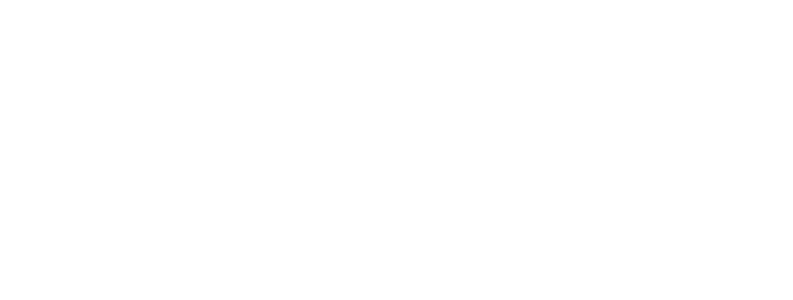
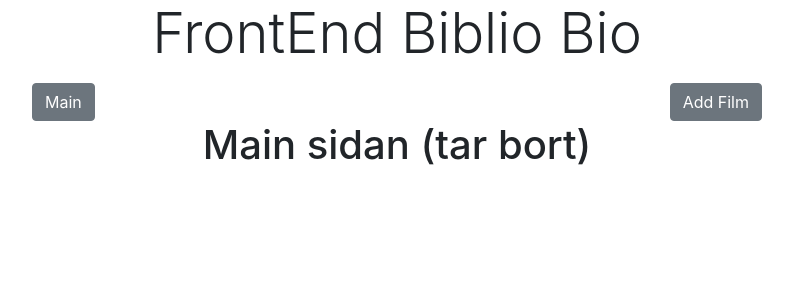
Before and after one commit to rsorianosanchis/mandatory-advanced-js2, a React (Create React App) app: page / in a window 1280 px wide. Shown: the top 300 px of the page, without its empty margins (243-1036 px from the left). Built offline with nearby package versions, Linux system fonts and the light colour scheme; no server answers.

Commit message:
v. 04/04/2019 --13:50 in process

```diff
--- a/src/App.js
+++ b/src/App.js
@@ -1,18 +1,48 @@
 import React, { Component } from 'react';
 import {Switch,Route} from 'react-router-dom';
-import 'bulma/css/bulma.css';
-import './App.css';
+//import 'bulma/css/bulma.css';
+import axios from 'axios';
 //
-import {Title} from './labbComponents/title.js';
+import {Header} from './labbComponents/header.js';
+import {NavBar} from './labbComponents/navBar.js';
+import {Main} from './sidor/main.js';
+//
+
 
 class App extends Component {
+  //
+  state = {
+    movies: []
+  }
+  //
+  componentDidMount() {
+    this._getMovies();
+  }
+  //
+  _getMovies (){
+    axios.get(`http://ec2-13-53-132-57.eu-north-1.compute.amazonaws.com:3000/movies`)
+    .then(response =>{
+      console.log(response);
+      console.log(response.data);
+      this.setState({movies: response.data})
+    })
+  }
+  //
   render() {
     return (
       <div className="App">
+        <div className='container'>
+          <div className='row justify-content-center'>
+            <Header/>
+            <NavBar/>
+            <Switch>
+              <Route exact path='/' render={()=>{return<Main movies={this.state.movies}/>}}/>
 
+            </Switch>
+            </div>
+          </div>
       </div>
     );
   }
 }
-
 export default App;
--- /dev/null
+++ b/src/labbComponents/buttonHome.js
@@ -0,0 +1,6 @@
+import React from 'react';
+import {Link} from 'react-router-dom';
+
+export const ButtonHome = ()=>(
+  <Link to={'/'} className='btn btn-secondary'>Main</Link>
+)
--- /dev/null
+++ b/src/labbComponents/header.js
@@ -0,0 +1,8 @@
+import React from 'react';
+import {Link} from 'react-router-dom';
+
+export const Header = ()=> (
+  <header className='col-12 col-md-8' >
+      <p className='text-center display-4'> FrontEnd Biblio Bio</p>
+  </header>
+)
--- /dev/null
+++ b/src/labbComponents/navBar.css
@@ -0,0 +1,4 @@
+nav {
+  display: flex;
+  justify-content: space-between;
+}
--- /dev/null
+++ b/src/labbComponents/navBar.js
@@ -0,0 +1,13 @@
+import React from 'react';
+import {Link} from 'react-router-dom';
+import {ButtonHome} from './buttonHome.js';
+import './navBar.css';
+
+export const NavBar = ()=>{
+  return(
+    <nav className='col-8 col-md-8'>
+      <ButtonHome/>
+      <Link to={'/add'} className='btn btn-secondary'>Add Film</Link>
+    </nav>
+  )
+}
--- a/src/labbComponents/title.js
+++ /dev/null
@@ -1,8 +0,0 @@
-import React,{Component} from 'react';
-
-export const Title = (props)=>(<h1>{props.children}</h1>);
-class Fred extends Component{
-  render(){
-    return<p>holaaa</p>
-  }
-}
--- /dev/null
+++ b/src/sidor/main.js
@@ -0,0 +1,10 @@
+import React,{Component} from 'react';
+
+export class Main extends Component {
+  render(){
+    console.log(this.props.movies);
+    return(
+      <h1>Main sidan (tar bort)</h1>
+    )
+  }
+}
```
Also changed, not shown: src/sidor/add.js (added, +9 -0 lines), src/sidor/detail.js (added, +9 -0 lines), src/sidor/edit.js (added, +9 -0 lines).
